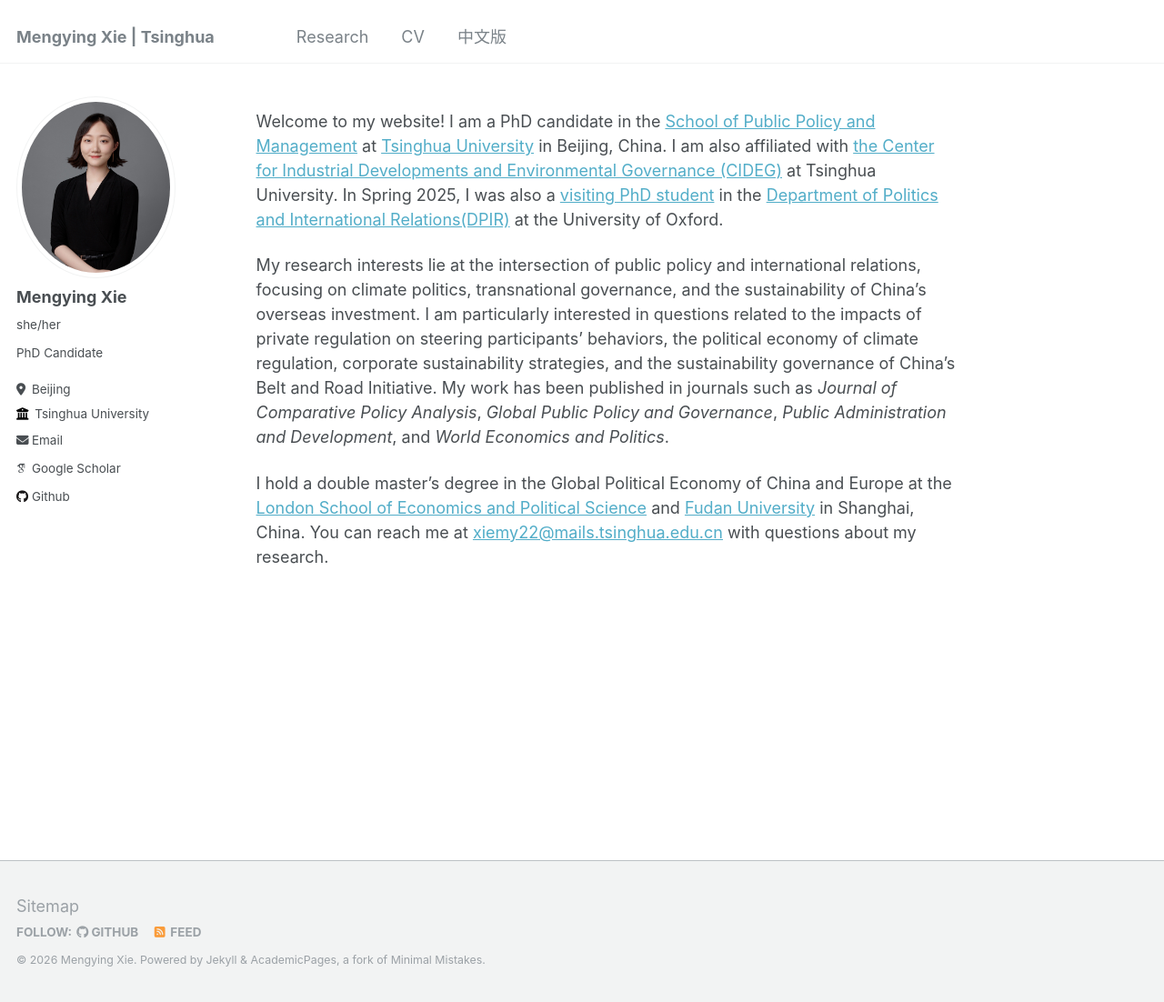
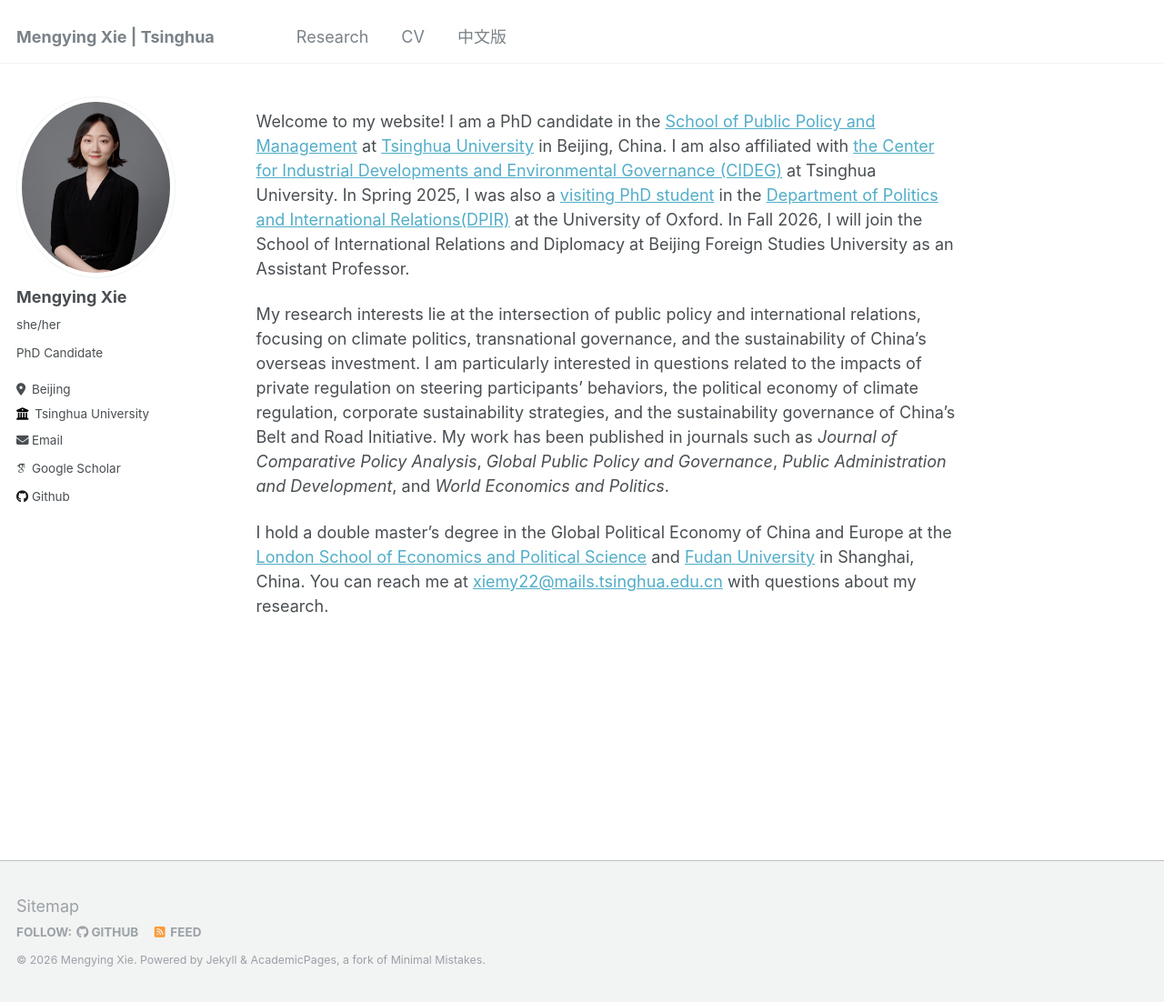
Before and after one commit to xiemythu/xiemythu.github.io, a Jekyll site: the page built from _pages/about.md, in a window 1280 px wide and 1102 px high. Shown: the whole window at 91% size. Built offline with Jekyll 4.4.1, drawn with Linux system fonts in a browser that asks for light colours; some web fonts are replaced.

Commit message:
Update about.md

```diff
--- a/_pages/about.md
+++ b/_pages/about.md
@@ -8,7 +8,7 @@ redirect_from:
   - /about.html
 ---
 
-Welcome to my website! I am a PhD candidate in the [School of Public Policy and Management](https://www.sppm.tsinghua.edu.cn/english/) at [Tsinghua University](https://www.tsinghua.edu.cn/) in Beijing, China. I am also affiliated with [the Center for Industrial Developments and Environmental Governance (CIDEG)](http://www.cideg.tsinghua.edu.cn/column/Home) at Tsinghua University. In Spring 2025, I was also a [visiting PhD student]( https://www.climate.ox.ac.uk/people/mengying-xie) in the [Department of Politics and International Relations(DPIR)](https://www.politics.ox.ac.uk/) at the University of Oxford.
+Welcome to my website! I am a PhD candidate in the [School of Public Policy and Management](https://www.sppm.tsinghua.edu.cn/english/) at [Tsinghua University](https://www.tsinghua.edu.cn/) in Beijing, China. I am also affiliated with [the Center for Industrial Developments and Environmental Governance (CIDEG)](http://www.cideg.tsinghua.edu.cn/column/Home) at Tsinghua University. In Spring 2025, I was also a [visiting PhD student]( https://www.climate.ox.ac.uk/people/mengying-xie) in the [Department of Politics and International Relations(DPIR)](https://www.politics.ox.ac.uk/) at the University of Oxford. In Fall 2026, I will join the School of International Relations and Diplomacy at Beijing Foreign Studies University as an Assistant Professor.
 
 My research interests lie at the intersection of public policy and international relations, focusing on climate politics, transnational governance, and the sustainability of China’s overseas investment. I am particularly interested in questions related to the impacts of private regulation on steering participants’ behaviors, the political economy of climate regulation, corporate sustainability strategies, and the sustainability governance of China’s Belt and Road Initiative. My work has been published in journals such as *Journal of Comparative Policy Analysis*, *Global Public Policy and Governance*, *Public Administration and Development*, and *World Economics and Politics*.
 
```
